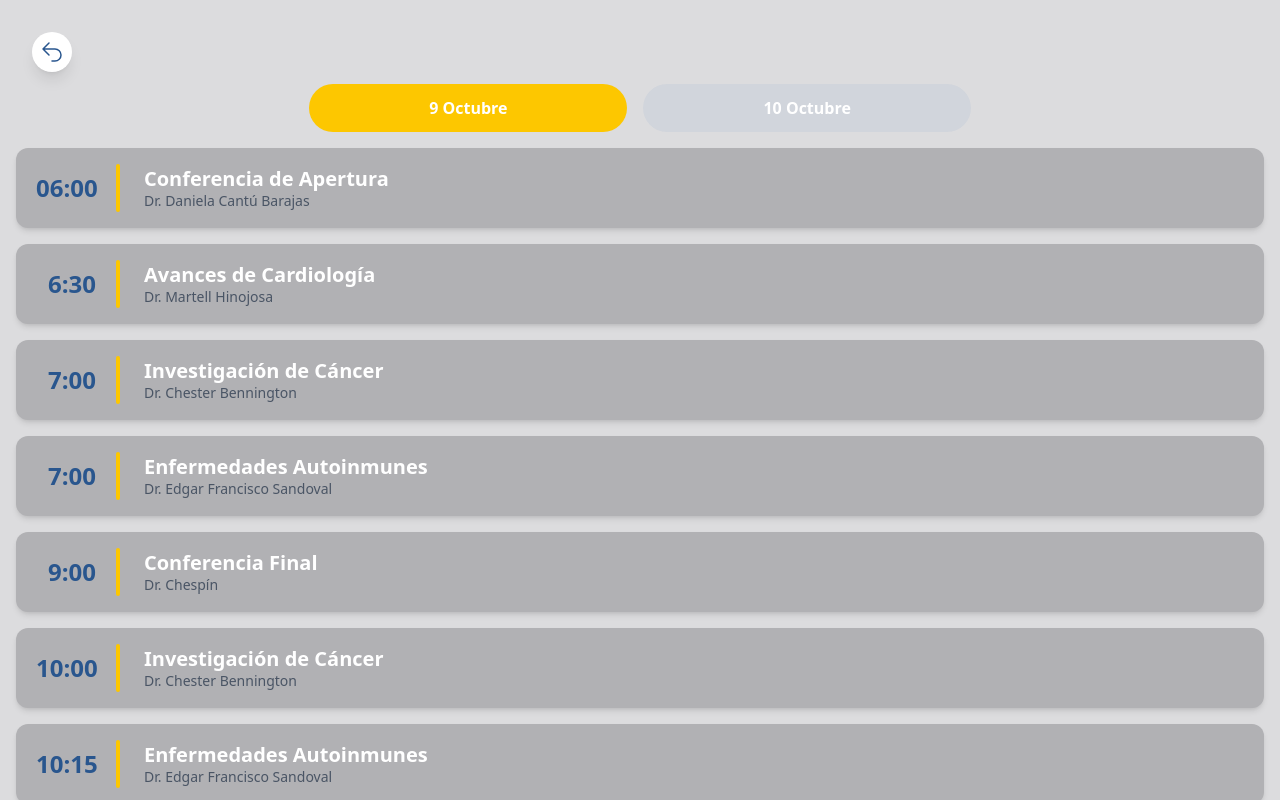
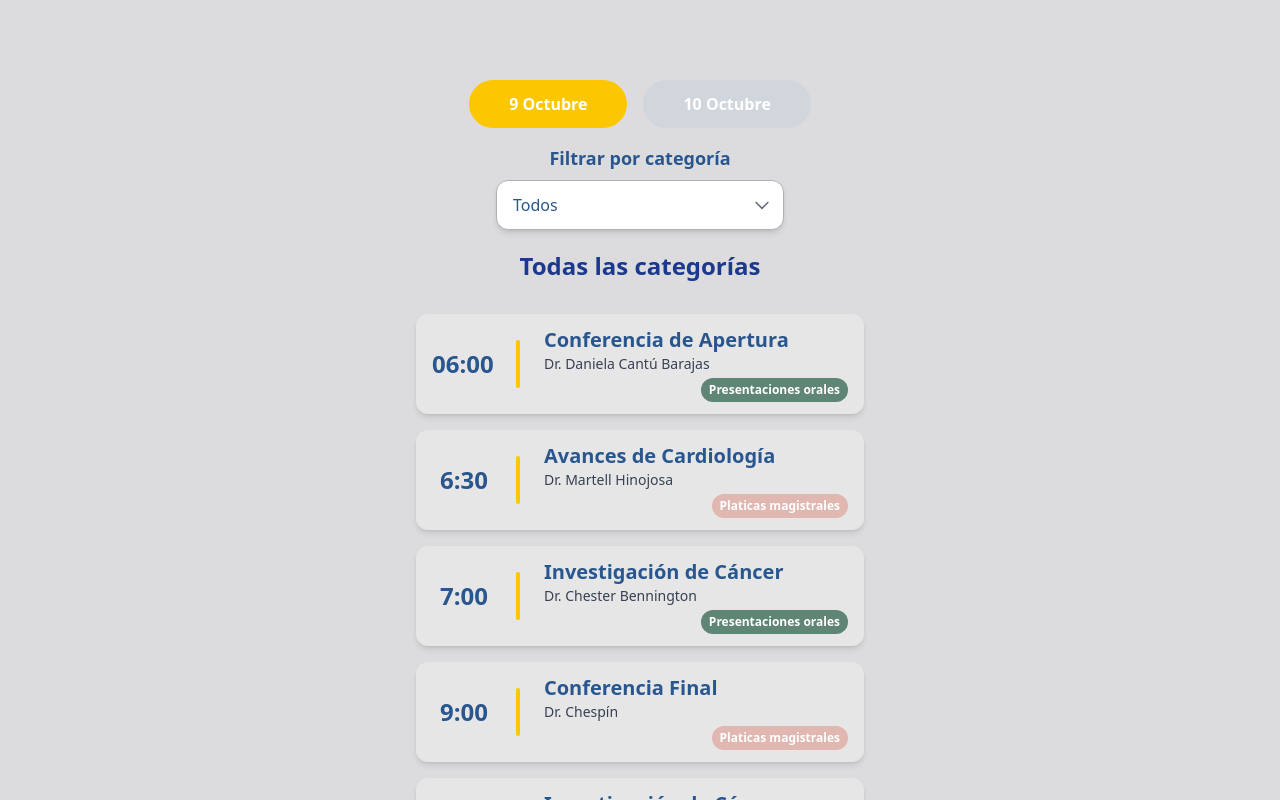
Before and after one commit to rhindet/CongresoApp, a React (Vite) app in the folder CongresoApp/frontend/: page /schedule in a window 1280 px wide. Built offline with nearby package versions, Linux system fonts and the light colour scheme.

Commit message:
cambios de horarios

```diff
--- a/CongresoApp/frontend/src/components/Schedule.jsx
+++ b/CongresoApp/frontend/src/components/Schedule.jsx
@@ -1,139 +1,162 @@
 import { useState } from 'react';
-import { Link, useNavigate } from 'react-router-dom';
+import { Link } from 'react-router-dom';
 import HeaderMobile from '../modules/HeaderMobile';
-import HeaderDesktop from '../modules/HeaderDesktop'
 
-{/* ---------- Datos ---------- */ }
 const scheduleData = [
-  {
-    titulo: 'Conferencia de Apertura',
-    hora: '06:00',
-    doctor: 'Dr. Daniela Cantú Barajas',
-    fecha: '9',
-  },
-  {
-    titulo: 'Conferencia de Apertura',
-    hora: '06:00',
-    doctor: 'Dr. Daniela Cantú Barajas',
-    fecha: '10',
-  },
-  {
-    titulo: 'Avances de Cardiología',
-    hora: '6:30',
-    doctor: 'Dr. Martell Hinojosa',
-    fecha: '9',
-  },
-  {
-    titulo: 'Investigación de Cáncer',
-    hora: '7:00',
-    doctor: 'Dr. Chester Bennington',
-    fecha: '9',
-  },
-  {
-    titulo: 'Enfermedades Autoinmunes',
-    hora: '7:00',
-    doctor: 'Dr. Edgar Francisco Sandoval',
-    fecha: '9',
-  },
-  {
-    titulo: 'Conferencia Final',
-    hora: '9:00',
-    doctor: 'Dr. Chespín',
-    fecha: '9',
-  },
-  {
-    titulo: 'Investigación de Cáncer',
-    hora: '10:00',
-    doctor: 'Dr. Chester Bennington',
-    fecha: '9',
-  },
-  {
-    titulo: 'Enfermedades Autoinmunes',
-    hora: '10:15',
-    doctor: 'Dr. Edgar Francisco Sandoval',
-    fecha: '9',
-  },
-  {
-    titulo: 'Conferencia Final',
-    hora: '11:00',
-    doctor: 'Dr. Daniela Barajas',
-    fecha: '9',
-  },
-  {
-    titulo: 'Nuevos Horizontes en Oncología',
-    hora: '12:00',
-    doctor: 'Dra. Grey',
-    fecha: '10',
-  },
+  { titulo: 'Conferencia de Apertura', hora: '06:00', doctor: 'Dr. Daniela Cantú Barajas', fecha: '9', Tipo: 'His', tp: 'Presentaciones orales' },
+  { titulo: 'Conferencia de Apertura', hora: '06:00', doctor: 'Dr. Daniela Cantú Barajas', fecha: '10', Tipo: 'Car', tp: 'Simposios' },
+  { titulo: 'Avances de Cardiología', hora: '6:30', doctor: 'Dr. Martell Hinojosa', fecha: '9', Tipo: 'His', tp: 'Platicas magistrales' },
+  { titulo: 'Investigación de Cáncer', hora: '7:00', doctor: 'Dr. Chester Bennington', fecha: '9', Tipo: 'His', tp: 'Presentaciones orales' },
+  { titulo: 'Enfermedades Autoinmunes', hora: '7:00', doctor: 'Dr. Edgar Francisco Sandoval', fecha: '9', Tipo: 'Car', tp: 'Simposios' },
+  { titulo: 'Conferencia Final', hora: '9:00', doctor: 'Dr. Chespín', fecha: '9', Tipo: 'His', tp: 'Platicas magistrales' },
+  { titulo: 'Investigación de Cáncer', hora: '10:00', doctor: 'Dr. Chester Bennington', fecha: '9', Tipo: 'His', tp: 'Presentaciones orales' },
+  { titulo: 'Enfermedades Autoinmunes', hora: '10:15', doctor: 'Dr. Edgar Francisco Sandoval', fecha: '9', Tipo: 'Car', tp: 'Platicas magistrales' },
+  { titulo: 'Conferencia Final', hora: '11:00', doctor: 'Dr. Chespín', fecha: '9', Tipo: 'His', tp: 'Simposios' },
+  { titulo: 'Nuevos Horizontes en Oncología', hora: '12:00', doctor: 'Dra. Grey', fecha: '10', Tipo: 'His', tp: 'Platicas magistrales' },
+  { titulo: 'Cuidado de la piel', hora: '13:00', doctor: 'Dr. Enrique Segobiano', fecha: '10', Tipo: 'Car', tp: 'Presentaciones orales' },
 ];
 
+const tipoLabels = {
+  Car: 'Cardiología',
+  His: 'Histología',
+};
+
+// 🎨 Colores personalizados para los tags "tp"
+const tpColorStyles = {
+  'presentaciones orales': {
+    bg: '#5F8575', // Verde
+    text: '#0b5345',
+  },
+  'platicas magistrales': {
+    bg: '#E0B7B1', // Rosa
+    text: '#a93226',
+  },
+  'simposios': {
+    bg: '#B6A6CA', // Morado
+    text: '#5b2c6f',
+  },
+};
+
+function renderTalkCard(talk, index) {
+  const tpKey = talk.tp.toLowerCase();
+  const colors = tpColorStyles[tpKey] || {
+    bg: '#CCCCCC',
+    text: '#333333',
+  };
+
+  return (
+    <Link
+      to=""
+      key={index}
+      className="rounded-xl px-4 py-3 w-full shadow-md items-center flex gap-6 mt-4"
+      style={{ backgroundColor: '#E6E6E6' }} // Fondo gris uniforme
+    >
+      <div className="w-15 text-right pr-1">
+        <span className="font-extrabold text-2xl text-[#29568E]">{talk.hora}</span>
+      </div>
+      <div className="w-1 h-12 bg-yellow-400 rounded-sm" />
+      <div className="flex-1 flex flex-col">
+        <span className="font-bold text-xl text-[#29568E]">{talk.titulo}</span>
+        <span className="text-gray-700 text-sm font-medium">{talk.doctor}</span>
+        {/* Etiqueta tp con fondo según tipo */}
+        <span
+          className="text-white text-xs font-semibold px-2 py-1 rounded-full mt-1 self-end"
+          style={{ backgroundColor: colors.bg }}
+        >
+          {talk.tp}
+        </span>
+      </div>
+    </Link>
+  )
+}
+
 export default function Schedule() {
-  //Estado para la pestaña (9 o 10 octubre)
   const [day, setDay] = useState('9');
-  const navigate = useNavigate();
+  const [selectedCategory, setSelectedCategory] = useState('Todos');
 
-  //Filtra las platicas del día seleccionado
-  const talksToday = scheduleData.filter((t) => t.fecha === day);
+  const categoryOptions = [
+    { label: 'Todos', value: 'Todos' },
+    { label: 'Cardiología', value: 'Car' },
+    { label: 'Histología', value: 'His' },
+  ];
+
+  const groupedTalks = scheduleData
+    .filter((talk) => talk.fecha === day)
+    .reduce((groups, talk) => {
+      if (!groups[talk.Tipo]) {
+        groups[talk.Tipo] = [];
+      }
+      groups[talk.Tipo].push(talk);
+      return groups;
+    }, {});
+
+  const filteredTalks =
+    selectedCategory === 'Todos'
+      ? Object.values(groupedTalks).flat()
+      : scheduleData.filter(
+        (talk) => talk.fecha === day && talk.Tipo === selectedCategory
+      );
 
   return (
     <div className="min-h-dvh overflow-hidden bg-[#DCDCDE]">
-      {/* Header */}
       <HeaderMobile backLink="/home" title="Horarios" />
-      {/* Heacer Desktop */}
-      <div className="hidden md:block">
-        <HeaderDesktop backLink="/home" />
-      </div>
 
-      {/* CONTENIDO */}
       <main className="pt-20 pb-20 min-h-screen flex flex-col items-center w-full px-4">
-
-        <div className="flex justify-center gap-4 mt-1">
+        {/* Botones de día */}
+        <div className="flex justify-center gap-4 mb-4">
           {['9', '10'].map((d) => (
             <button
               key={d}
               onClick={() => setDay(d)}
-              className={`px-10 py-3 rounded-full font-semibold text-white transition md:px-30
-              ${day === d ? 'bg-yellow-400 text-white' : 'bg-gray-300 text-gray-600'}
-            `}
+              className={`px-10 py-3 rounded-full font-semibold text-white transition ${day === d ? 'bg-yellow-400 text-white' : 'bg-gray-300 text-gray-600'
+                }`}
             >
               {d} Octubre
             </button>
           ))}
         </div>
 
-        {talksToday.map((talk, index) => (
-          <div key={index}
-            onClick={() =>
-              navigate('/talk-detail', {
-                state: {
-                  ...talk,
-                  descripcion: 'Esta conferencia abordará los últimos avances en cardiología moderna...',
-                  salon: 'Salón A1',
-                }
-              })
-            }
-            className="cursor-pointer bg-[#B1B1B4] rounded-xl px-5 py-4 w-full max-w-full shadow-md flex items-center gap-4 mt-4">
-            {/* Hora */}
-            <div className="w-16 text-right pr-1">
+        {/* Select de categoría */}
+        <div className="mb-5 relative w-72">
+          <label className="block mb-2 text-[#29568E] font-bold text-lg text-center">
+            Filtrar por categoría
+          </label>
+          <div className="relative">
+            <select
+              value={selectedCategory}
+              onChange={(e) => setSelectedCategory(e.target.value)}
+              className="appearance-none w-full bg-white border border-[#B1B1B4] text-[#29568E] py-3 px-4 pr-10 rounded-xl shadow-md
+                 focus:outline-none focus:ring-2 focus:ring-yellow-400 focus:border-yellow-400 font-medium text-base"
+            >
+              {categoryOptions.map((option) => (
+                <option key={option.value} value={option.value}>
+                  {option.label}
+                </option>
+              ))}
+            </select>
+            <svg
+              className="w-5 h-5 text-gray-500 absolute right-3 top-1/2 transform -translate-y-1/2 pointer-events-none"
+              xmlns="http://www.w3.org/2000/svg"
+              fill="none"
+              viewBox="0 0 24 24"
+              stroke="currentColor"
+            >
+              <path strokeLinecap="round" strokeLinejoin="round" strokeWidth="2" d="M19 9l-7 7-7-7" />
+            </svg>
+          </div>
+        </div>
 
-              <span className="text-[#29568E] font-extrabold text-2xl">{talk.hora}</span>
-            </div>
+        {/* Título de categoría seleccionada */}
+        <h2 className="text-2xl font-bold text-blue-900 mb-4 text-center">
+          {selectedCategory === 'Todos'
+            ? 'Todas las categorías'
+            : tipoLabels[selectedCategory]}
+        </h2>
 
-            {/* Separador vertical */}
-            <div className="w-1 h-12 bg-yellow-400 rounded-sm" />
-
-            <div className="flex-1 flex flex-col justify-center pl-2">
-              <span className="text-white font-bold text-xl leading-tight">
-                {talk.titulo}
-              </span>
-
-              <span className="text-gray-600 text-sm font-medium">
-                {talk.doctor}
-              </span>
-
-            </div>
-          </div>
-        ))}
+        {/* Renderizar conferencias */}
+        <div className="w-full max-w-md">
+          {filteredTalks.map((talk, index) => renderTalkCard(talk, index))}
+        </div>
       </main>
     </div>
   );
```
